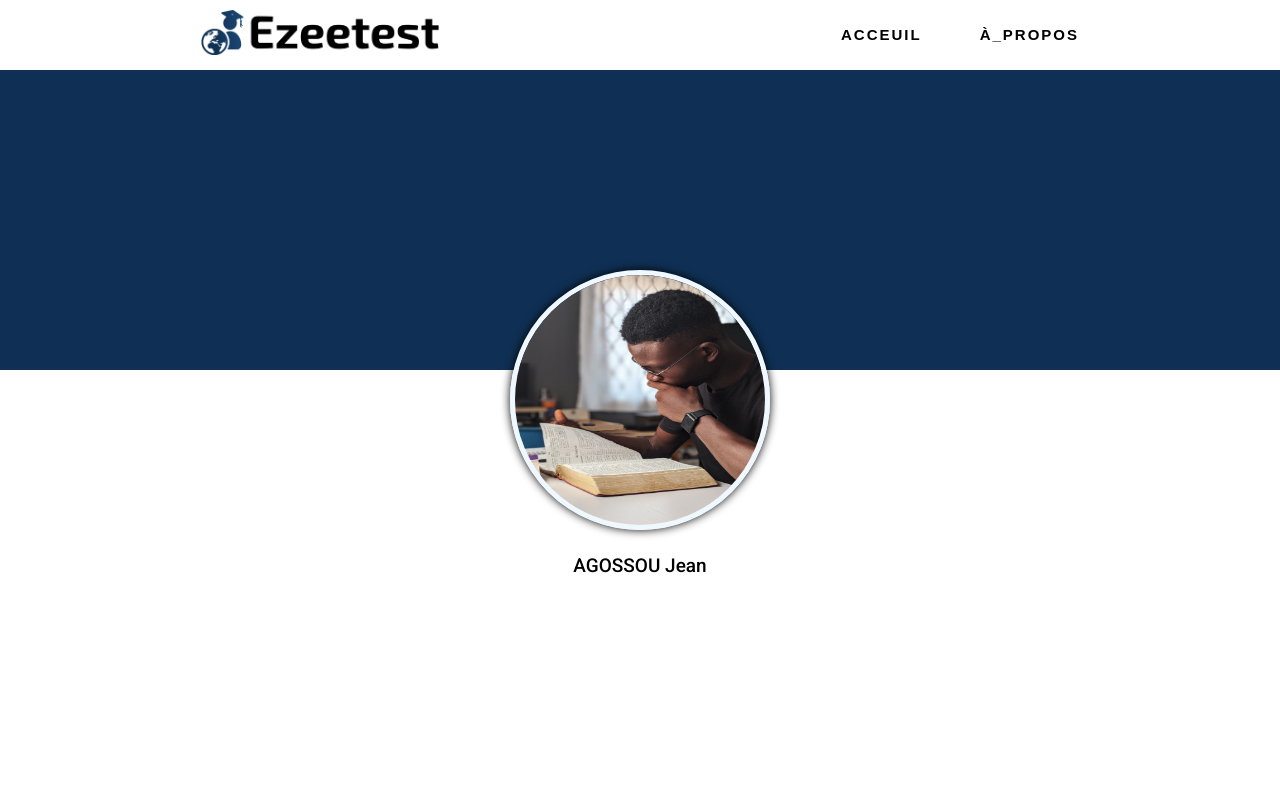
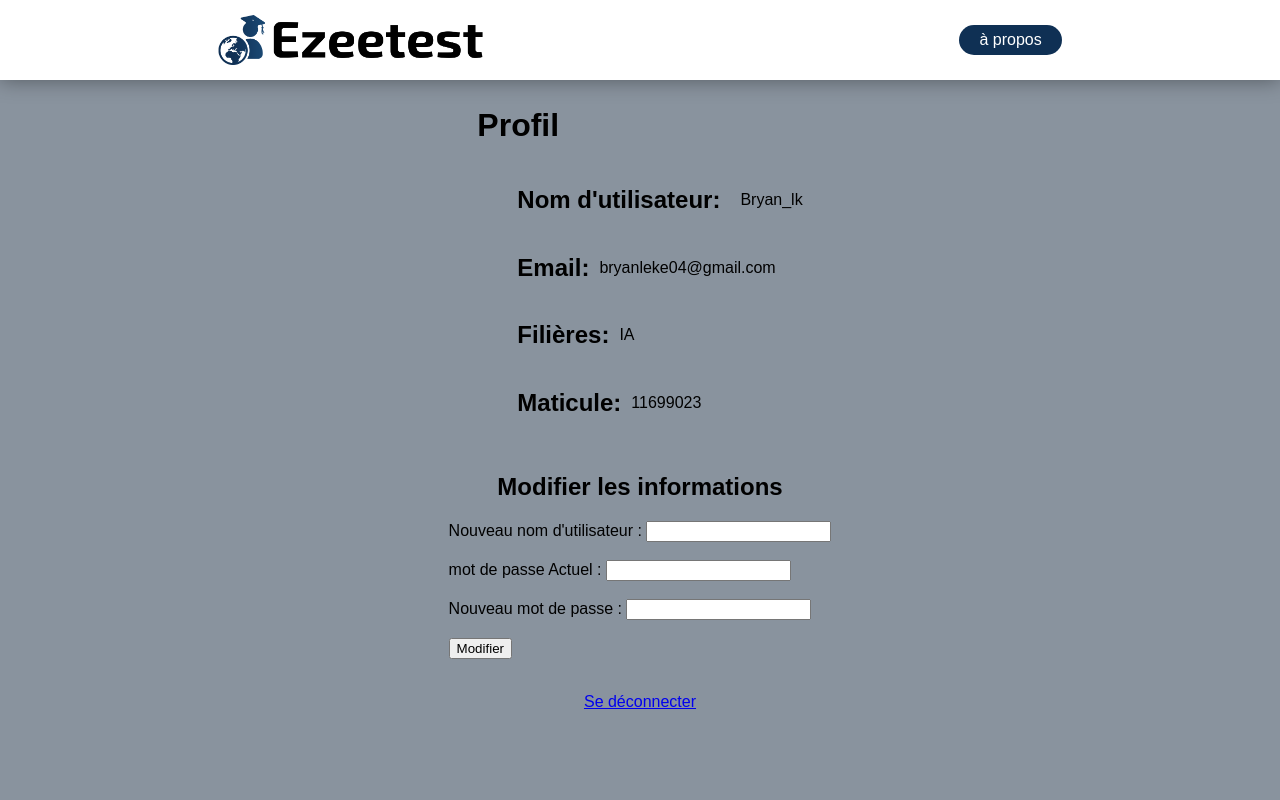
Before and after one commit to Emmanuelavn/cahier, a PHP site: page /user.php in a window 1280 px wide. Run offline with PHP 8.4, Linux system fonts and the light colour scheme; a user stored in the database is signed in; data comes from the database, SQL or seed files in the repository.

Commit message:
V-0.0 page de profil utillisateur a jour avec affichage des infos de l'user

```diff
--- a/ASSETS/CSS/user.css
+++ b/ASSETS/CSS/user.css
@@ -146,7 +146,7 @@
     display: flex;
     justify-content: center;
     width: 100vw;
-    height: 300px;
+    height: 100px;
     background-color: var(--main-color);
 }
 .profile_content{
@@ -184,7 +184,9 @@
 .btn_modif:hover{
     transform: translateY(-2px);
 }
-
+.information_utillisateur{
+    margin-top: 100px;
+}
 .form_container{
     display: none;
 }
--- a/user.php
+++ b/user.php
@@ -1,61 +1,124 @@
+<?php
+// Démarrer la session
+session_start();
+
+// Vérifier si l'utilisateur est authentifié
+if (!isset($_SESSION['email_or_username'])) {
+    // Si l'utilisateur n'est pas authentifié, rediriger vers la page de connexion
+    header("Location: login.php");
+    exit();
+}
+
+// Connexion à la base de données
+include "DATA/include/config_BD.php";
+
+if ($conn->connect_error) {
+    die("La connexion à la base de données a échoué : " . $conn->connect_error);
+}
+
+// Récupérer l'identifiant de l'utilisateur à partir de la session
+$email_or_username = $_SESSION['email_or_username'];
+
+// Récupérer les informations actuelles de l'utilisateur depuis la base de données
+$sql = "SELECT * FROM USERS WHERE email='$email_or_username' OR nom_user='$email_or_username' OR passwd='$email_or_username' OR matricule='$email_or_username'" ;
+$result = $conn->query($sql);
+
+if ($result->num_rows == 1) {
+    $row = $result->fetch_assoc();
+    $nom_utilisateur_actuel = $row['nom_user'];
+    $email_actuel = $row['email'];
+    $passwd_actuel=$row['passwd'];
+    $matricule=$row['matricule'];
+    $filliere=$row['filliere'];
+} else {
+    die("Informations de l'utilisateur non trouvées.");
+}
+
+// Traitement du formulaire de modification
+if (isset($_POST['modifier'])) {
+    // Récupérer les nouvelles valeurs du formulaire
+    $nouveau_nom_utilisateur = htmlspecialchars($_POST['nouveau_nom_utilisateur']);
+    $ancien_motdepasse = htmlspecialchars($_POST["ancien_motdepasse"]);
+    $nouveau_mot_de_passe = htmlspecialchars($_POST['nouveau_mot_de_passe']);
+
+    if ($ancien_motdepasse==$passwd_actuel){
+            // Mettre à jour les informations de l'utilisateur dans la base de données
+    $update_sql = "UPDATE USERS SET nom_user='$nouveau_nom_utilisateur', passwd='$nouveau_mot_de_passe' WHERE email='$email_actuel'";
+
+    if ($conn->query($update_sql) === TRUE) {
+        echo "<script>alert('Les informations ont été mises à jour avec succès.');</script>";
+        // Vous pouvez également mettre à jour les valeurs dans la session si nécessaire
+        $_SESSION['email_or_username'] = $nouveau_nom_utilisateur;
+    } else {
+        echo "Erreur lors de la mise à jour des informations : " . $conn->error;
+    }
+    }else{
+        echo "<script>alert('Mot de passe ou information incorrect veillez reesayer');</script>";
+    }
+
+}
+
+// Fermer la connexion à la base de données
+$conn->close();
+?>
+
 <!DOCTYPE html>
-<html lang="en">
+<html>
+<head>
+    <title>Profil</title>
+    <style>
+        body{
+            font-family: 'Poppins Medium', sans-serif;
+            display: flex;
+            align-items: center;
+            flex-direction: column;
+        }
+        header{
+            margin-top: 60px;
+        }
+        header ul li{
+            display: flex;
+            align-items: center;
 
-<head>
-    <meta charset="UTF-8">
-    <meta name="viewport" content="width=device-width, initial-scale=1.0">
-    <link rel="preconnect" href="https://fonts.googleapis.com">
-    <link rel="preconnect" href="https://fonts.gstatic.com" crossorigin>
-    <link href="https://fonts.googleapis.com/css2?family=Roboto:wght@500&display=swap" rel="stylesheet">
-    <link rel="icon" href="ASSETS/chart-graphique/ezeetest-website-favicon-color.png">
-    <link rel="stylesheet" href="ASSETS/CSS/user.css">
-    <title>User | Ezeetest</title>
+        }
+        header ul li p{
+            padding-left: 10px;
+        }
+        header ul li:nth-child(3) p {
+            text-transform: uppercase;
+        }
+
+    </style>
 </head>
+<body>
+    <?php include "DATA/include/navbar.php"; ?>
+    <header>
+        <h1>Profil</h1>
+        <ul>
+            <li><h2>Nom d'utilisateur: </h2><p><p><?php echo $nom_utilisateur_actuel; ?></p></li>
+            <li><h2>Email: </h2><p><?php echo $email_actuel; ?></p></li>
+            <li><h2>Filières: </h2><p><?php echo $filliere; ?></p></li>
+            <li><h2>Maticule: </h2><p><?php echo $matricule; ?></p></li>
+        </ul>
+    </header>
 
-<body>
-    <!--navbar-->
-    <nav class="navbar">
 
-        <h1><span><img src="ASSETS/IMG/ezeetest-low-resolution-logo-color-on-transparent-background.png" alt=""
-                    srcset=""></span></h1>
-        <ul>
-            <li><a href="acceuil.html" target="_blank">Acceuil</a></li>
-            <li><a href="about.html" target="_blank">à_propos</a></li>
-        </ul>
+    <h2>Modifier les informations</h2>
+    <form method="post" action="">
 
-        <div class="menu-burgeur">
-            <span></span>
-            <span></span>
-            <span></span>
-        </div>
-    </nav>
-    <!--affichage profil au centre-->
-    <header>
-        <div class="profile_content"><img class="profil_img" src="ASSETS/IMG/pexels-oladimeji-ajegbile-3118214.jpg"
-                alt="" srcset="">
-            <span class="btn_modif"><img src="ASSETS/IMG/icons8-pencil-24.png" alt=""></span>
-            <p>AGOSSOU Jean</p>
-        </div>
-    </header>
-    <!--centre de la page-->
-    <div class="container">
-        <div class="form_container">
-            <form class="modif_profil" action="#" method="#">
-                <h1>
-                    <span>Modification</span>
-                </h1>
-                <br>
-                <input type="text" placeholder="nom d'utllisateur ou matricule">
-                <input type="text" placeholder="numéro matricule ou telephone">
-                <input type="image">
-                <input type="email" placeholder="Email">
-                <input type="submit" value="Modifier">
-                <br>
-            </form>
-            <p>NB:Vous avez la possibiliter de modifier une seul information</p>
-        </div>
-    </div>
-    <script src="ASSETS/JS/user.js"></script>
+
+        <label for="nouveau_nom_utilisateur">Nouveau nom d'utilisateur :</label>
+        <input type="text" name="nouveau_nom_utilisateur" id="nouveau_nom_utilisateur" required><br><br>
+
+        <label for="ancien_motdepasse">mot de passe Actuel :</label>
+        <input type="text" name="ancien_motdepasse" id="ancien_motdepasse" required><br><br>
+
+        <label for="nouveau_mot_de_passe">Nouveau mot de passe :</label>
+        <input type="password" name="nouveau_mot_de_passe" id="nouveau_mot_de_passe" required><br><br>
+
+        <input type="submit" name="modifier" value="Modifier">
+    </form>
+
+    <br><a href="deconnexion.php">Se déconnecter</a>
 </body>
-
 </html>
```
